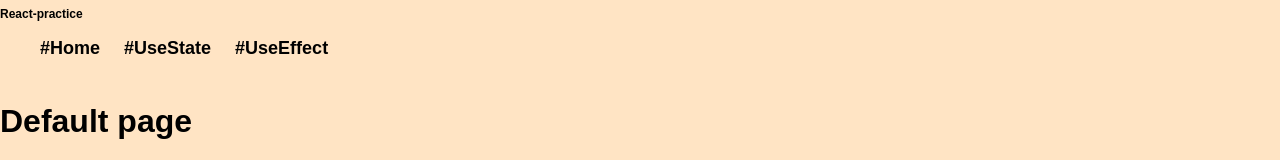
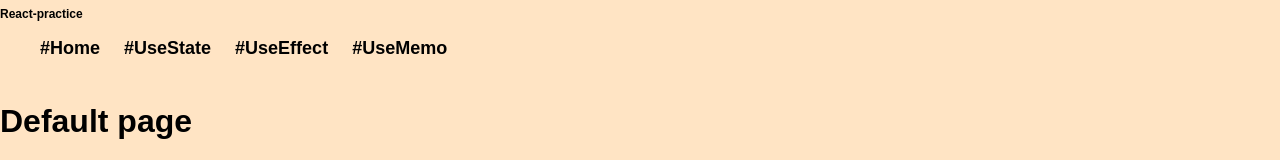
Before and after one commit to ArtemDubovov/-react-practice, a React (Create React App) app: page / in a window 1280 px wide. Shown: the top 160 px of the page. Built offline with nearby package versions, Linux system fonts and the light colour scheme; a web font is replaced by a local one.

Commit message:
feat: add routing

```diff
--- a/src/App.js
+++ b/src/App.js
@@ -1,17 +1,15 @@
 import { BrowserRouter, Routes, Route } from 'react-router-dom';
-import DefaultPage from './pages/default';
-import UseStatePage from './pages/useStatePage/';
-import UseEffectPage from './pages/useEffectPage';
-import UseMemoPage from './pages/useMemoPage';
+import PAGES from './routing';
 
 function App() {
   return (
     <BrowserRouter>
       <Routes>
-        <Route path="*" element={<DefaultPage />} />
-        <Route path="/useState" element={<UseStatePage />} />
-        <Route path="/useEffect" element={<UseEffectPage />} />
-        <Route path="/useMemo" element={<UseMemoPage />} />
+        {
+          PAGES.map(page => {
+            return <Route path={page.url} element={page.component} />
+          })
+        }
       </Routes>
     </BrowserRouter>
   );
--- a/src/components/Header/Header.jsx
+++ b/src/components/Header/Header.jsx
@@ -1,5 +1,6 @@
 import React from "react";
 import { Link } from "react-router-dom";
+import PAGES from "../../routing";
 
 import './style.css';
 
@@ -8,15 +9,13 @@ function Header() {
         <header className="header">
             <h1 className="header_title">React-practice</h1>
             <ul className="header_menu">
-                <li className="header_menu_item">
-                    <Link to="/">#Home</Link>
-                </li>
-                <li className="header_menu_item">
-                    <Link to="/useState">#UseState</Link>
-                </li>
-                <li className="header_menu_item">
-                    <Link to="/useEffect">#UseEffect</Link>
-                </li>
+                {
+                    PAGES.map(page => {
+                        return  <li className="header_menu_item">
+                                    <Link to={page.url}>{page.pageName}</Link>
+                                </li>
+                    })
+                }
             </ul>
         </header>
     )
--- /dev/null
+++ b/src/routing/index.js
@@ -0,0 +1,13 @@
+import DefaultPage from "../pages/default";
+import UseEffectPage from "../pages/useEffectPage";
+import UseMemoPage from "../pages/useMemoPage";
+import UseStatePage from "../pages/useStatePage";
+
+const PAGES = [
+    {url: '*', pageName: '#Home', component: <DefaultPage />},
+    {url: '/useState', pageName: '#UseState', component: <UseStatePage />},
+    {url: '/useEffect', pageName: '#UseEffect', component: <UseEffectPage />},
+    {url: '/useMemo', pageName: '#UseMemo', component: <UseMemoPage />},
+]
+
+export default PAGES;
```
